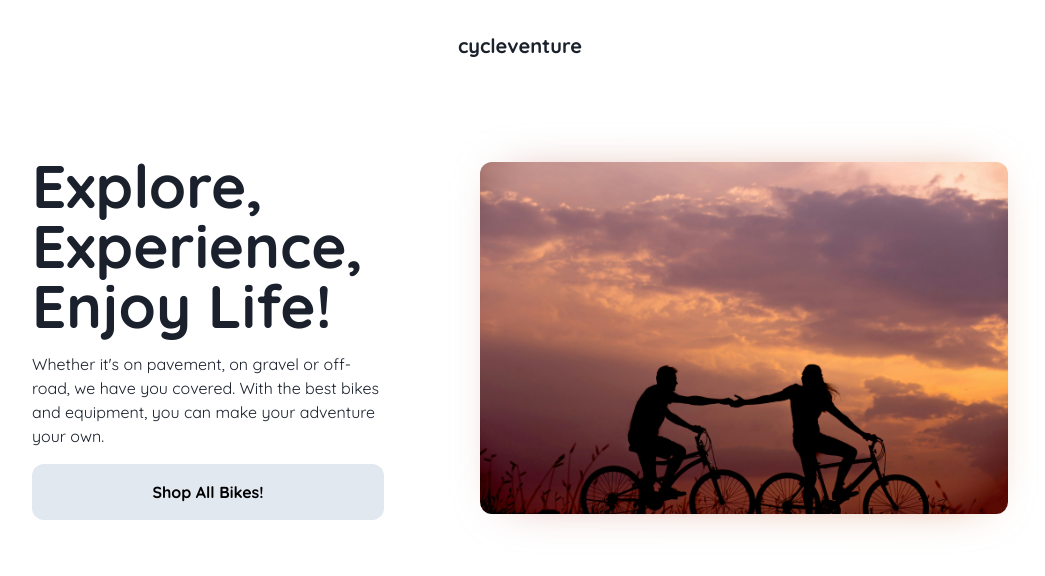
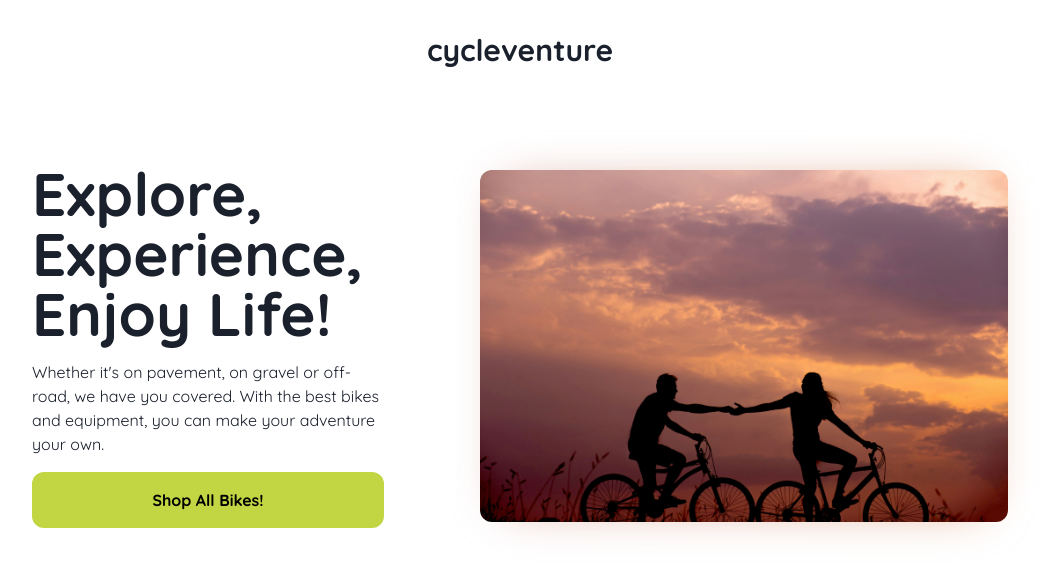
Before and after one commit to AtanasovCode/cycleventure-next, a Next.js app: page / in a window 1280 px wide. Shown: the top 576 px of the page, without its empty margins (120-1165 px from the left). Built offline with nearby package versions, Linux system fonts and the light colour scheme.

Commit message:
add persist to zustand store

```diff
--- a/app/globals.css
+++ b/app/globals.css
@@ -5,7 +5,7 @@
 :root {
   --primary-light: #aacbe5;
   --secondary-light: #c7f0f2;
-  --accent-light: #e2e8f0;
+  --accent-light: hsl(68, 64%, 55%);
   --text-light: #1a202c;
   --background-light: #ffffff;
 
--- a/app/ui/cycleventure-logo.tsx
+++ b/app/ui/cycleventure-logo.tsx
@@ -1,6 +1,6 @@
 export default function CycleventureLogo() {
     return (
-        <div className="text-text font-bold text-base md:text-lg lg:text-xl">
+        <div className="text-text font-bold text-lg md:text-xl lg:text-3xl">
             cycleventure
         </div>
     );
```
Also changed, not shown: useCartStore.ts (+13 -2 lines).
